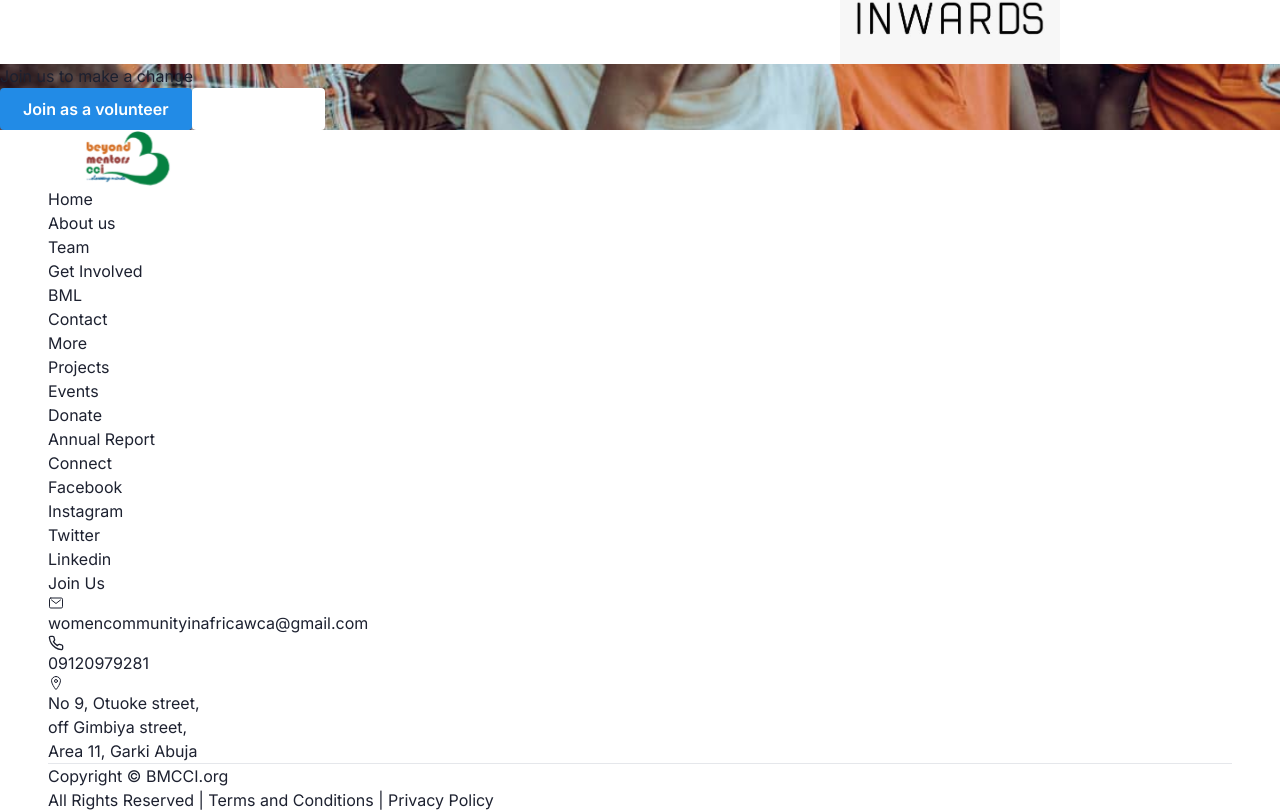
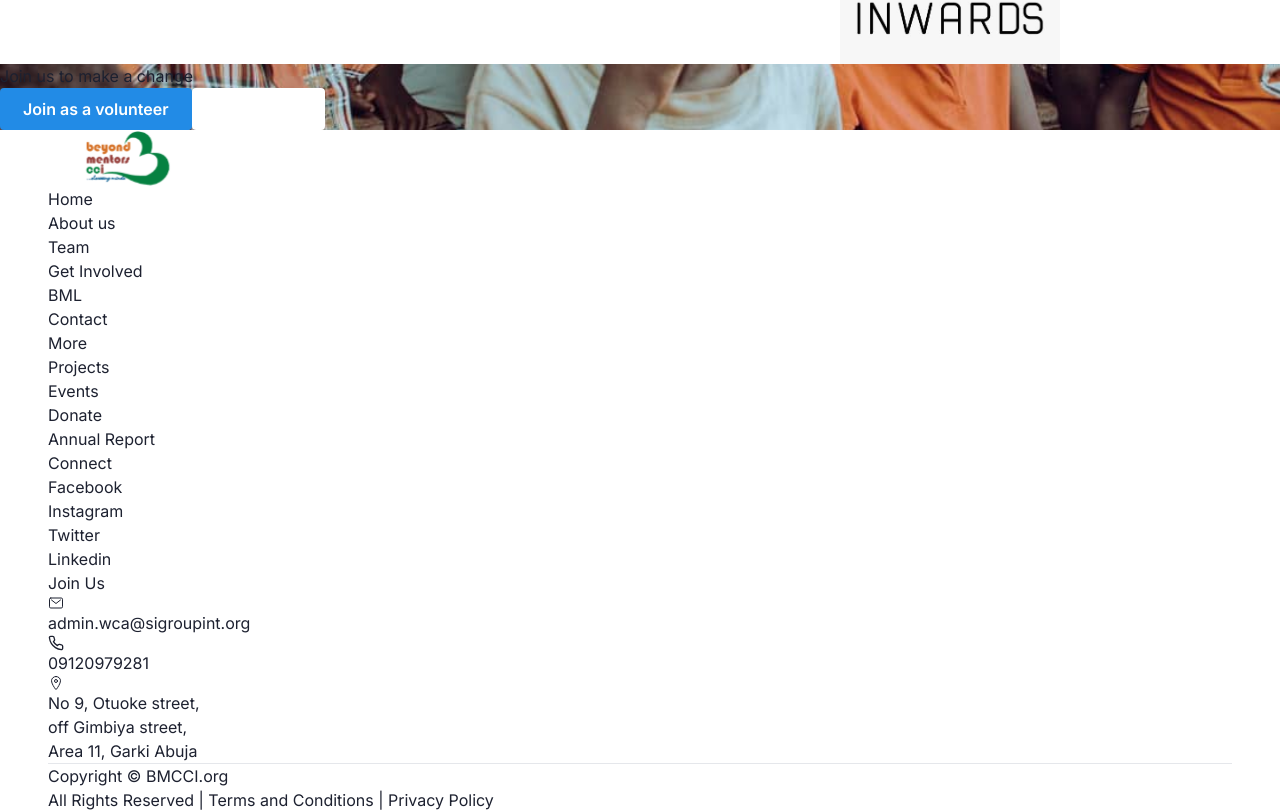
Before and after one commit to adaji025/bmcci, a React (Vite) app: page /about in a window 1280 px wide. Shown: the part 2713-3525 px from the top of the page. Built offline with nearby package versions, Linux system fonts and the light colour scheme.

Commit message:
fix: raise fund text cleaned

```diff
--- a/src/components/Footer.tsx
+++ b/src/components/Footer.tsx
@@ -95,7 +95,7 @@ const Footer = (input?: any) => {
             <div className="flex gap-2 items-center">
               <IoMailOutline />
               <div className="">
-                {email !== "" ? email : "womencommunityinafricawca@gmail.com"}
+                {email !== "" ? email : "admin.wca@sigroupint.org"}
                 {/* <br className="hidden lg:block" /> */}
               </div>
             </div>
--- a/src/pages/Donate/index.tsx
+++ b/src/pages/Donate/index.tsx
@@ -12,7 +12,7 @@ const Donate = () => {
   }, []);
   return (
     <Fragment>
-       <Helmet>
+      <Helmet>
         <meta charSet="utf-8" />
         <title>BMCCI - Donate</title>
         <link rel="canonical" href="http://mysite.com/example" />
@@ -25,7 +25,7 @@ const Donate = () => {
             data-aos="zoom-in"
           >
             <h2 className="font-bold text-[32px] md:text-[44px] lg:text-[64px] text-center">
-              Raise your funds for a cause you care
+              Join us in making a difference, one donation at a time
             </h2>
             <div className="mt-1 font-medium max-w-[500px] mx-auto text-center">
               Lorem ipsum dolor sit amet, consectetur adipiscing elit.
--- a/src/pages/Home/components/Causes.tsx
+++ b/src/pages/Home/components/Causes.tsx
@@ -19,7 +19,7 @@ const Causes = () => {
           </div>
           <div className="max-w-[600px]">
             <h2 className="font-semibold text-[32px] lg:text-[48px] leading-none">
-              Raise your funds for a cause you care
+              Join us in making a difference, one donation at a time
             </h2>
           </div>
         </div>
--- a/src/pages/Home/components/Gallery.tsx
+++ b/src/pages/Home/components/Gallery.tsx
@@ -12,7 +12,7 @@ const Gallery = () => {
         </div>
       </div>
       <h2 className="font-semibold text-[32px] lg:text-[48px] mt-5 text-center">
-        Raise your funds for a cause you care
+        Join us in making a difference, one donation at a time
       </h2>
       <div className="grid md:grid-cols-2 gap-5 mt-5">
         <div>
@@ -20,7 +20,11 @@ const Gallery = () => {
         </div>
         <div>
           <div className="grid grid-cols-2 gap-5">
-            <img src={Gallery5} alt="" className="w-full rounded-[20px] h-full object-cover" />
+            <img
+              src={Gallery5}
+              alt=""
+              className="w-full rounded-[20px] h-full object-cover"
+            />
             <img src={Gallery4} alt="" className="w-full rounded-[20px]" />
           </div>
           <div className="grid grid-cols-2 gap-5 mt-5">
--- a/src/pages/Home/components/Testimonial.tsx
+++ b/src/pages/Home/components/Testimonial.tsx
@@ -90,7 +90,7 @@ const Testimonial = () => {
             Our Causes
           </div>
           <h2 className="font-semibold text-[32px] lg:text-[48px] leading-none">
-            Raise your funds for a cause you care
+            Join us in making a difference, one donation at a time
           </h2>
         </div>
         <div className="flex gap-5">
--- a/src/pages/WCA/index.tsx
+++ b/src/pages/WCA/index.tsx
@@ -234,7 +234,7 @@ const WCA = () => {
       <BoardMembers />
       <Gallery />
       <Footer
-        data={{ email: "wca@simagazineng.com", phone: "+234 912 097 9281" }}
+        data={{ email: "admin.wca@sigroupint.org", phone: "+234 912 097 9281" }}
       />
     </Fragment>
   );
```
